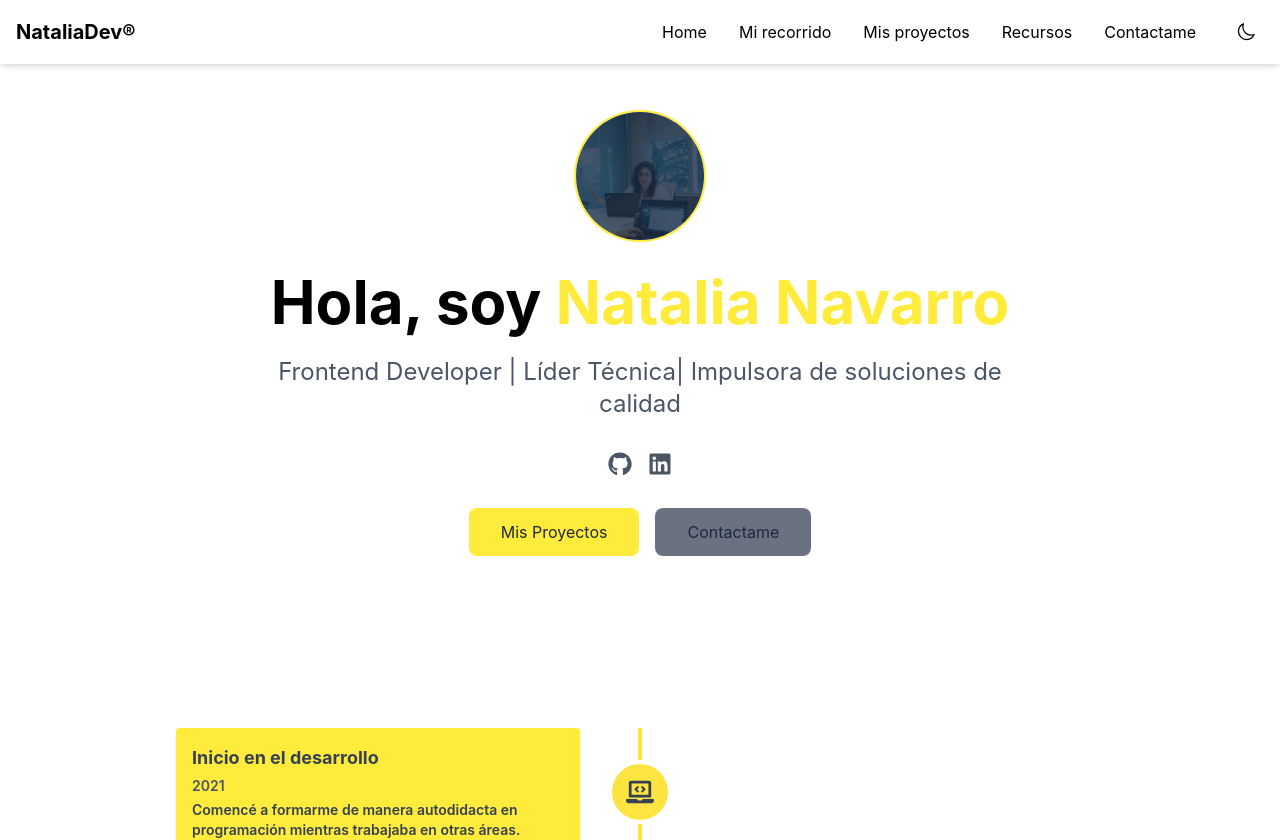
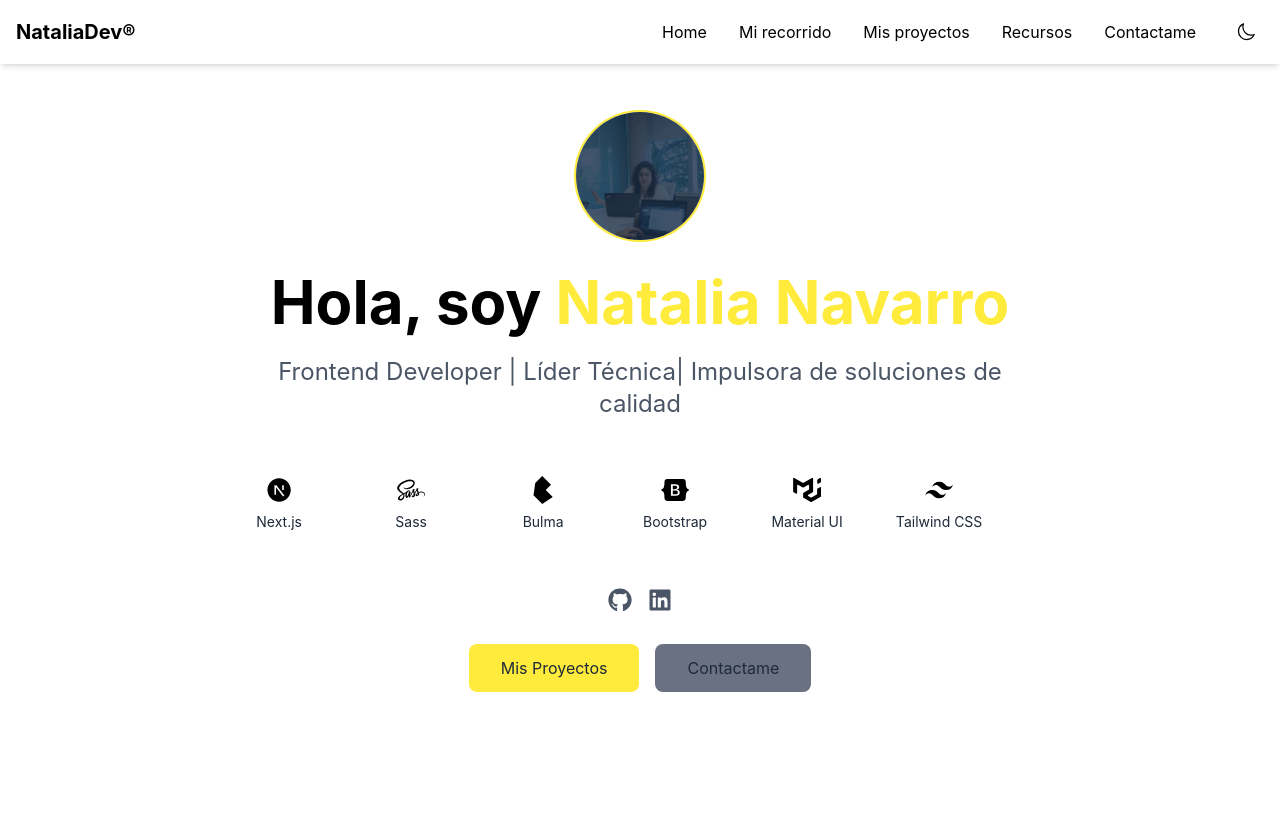
Before and after one commit to Nataliasoledadnavarro/portfolio-2025, a Next.js app: page / in a window 1280 px wide. Shown: the top 840 px of the page. Built offline with nearby package versions, Linux system fonts and the light colour scheme.

Commit message:
Agrego carrusel de skills tecnicas

```diff
--- a/src/components/sections/Hero.tsx
+++ b/src/components/sections/Hero.tsx
@@ -6,6 +6,7 @@ import { FaGithub, FaLinkedin } from "react-icons/fa";
 import { motion } from "framer-motion";
 import { fadeInUp, fadeIn, scaleIn } from "@/utils/animations";
 import ProfileImg from "@/../public/img/profile.png";
+import SkillsCarousel from "../shared/SkillsCarousel";
 
 export default function Hero() {
   return (
@@ -47,6 +48,7 @@ export default function Hero() {
             Frontend Developer | Líder Técnica| Impulsora de soluciones de
             calidad
           </motion.p>
+          <SkillsCarousel />
           <motion.div
             className="flex justify-center space-x-4 mb-8"
             {...fadeInUp}
--- /dev/null
+++ b/src/components/shared/SkillsCarousel.tsx
@@ -0,0 +1,27 @@
+"use client";
+
+import { skills } from "@/contents/skills";
+
+const SkillsCarousel = () => {
+  return (
+    <div className="overflow-hidden my-14">
+      <div className="relative w-full">
+        <div className="flex animate-scroll gap-8 w-max">
+          {[...skills, ...skills].map((skill, i) => (
+            <div
+              key={i}
+              className="flex flex-col items-center justify-center min-w-[100px]"
+            >
+              <div className="text-3xl dark:text-primary">{skill.icon}</div>
+              <span className="mt-2 text-sm text-gray-800 dark:text-white">
+                {skill.name}
+              </span>
+            </div>
+          ))}
+        </div>
+      </div>
+    </div>
+  );
+};
+
+export default SkillsCarousel;
--- a/src/contents/skills.tsx
+++ b/src/contents/skills.tsx
@@ -15,6 +15,7 @@ import {
 } from "react-icons/fa";
 import { IoLogoJavascript } from "react-icons/io5";
 import { RiNextjsFill, RiTailwindCssFill } from "react-icons/ri";
+import { DiScrum } from "react-icons/di";
 
 export const skills: Skills[] = [
   {
@@ -89,4 +90,8 @@ export const skills: Skills[] = [
     name: "Jira",
     icon: <SiJira className="h-7 w-7" />,
   },
+  {
+    name: "Scrum",
+    icon: <DiScrum className="h-7 w-7" />,
+  },
 ];
--- a/src/globals.css
+++ b/src/globals.css
@@ -83,3 +83,20 @@ a {
     opacity: 1;
   }
 }
+
+@keyframes scroll {
+  0% {
+    transform: translateX(0%);
+  }
+  100% {
+    transform: translateX(-50%);
+  }
+}
+
+.animate-scroll {
+  animation: scroll 30s linear infinite;
+}
+
+.animate-scroll:hover {
+  animation-play-state: paused;
+}
```
